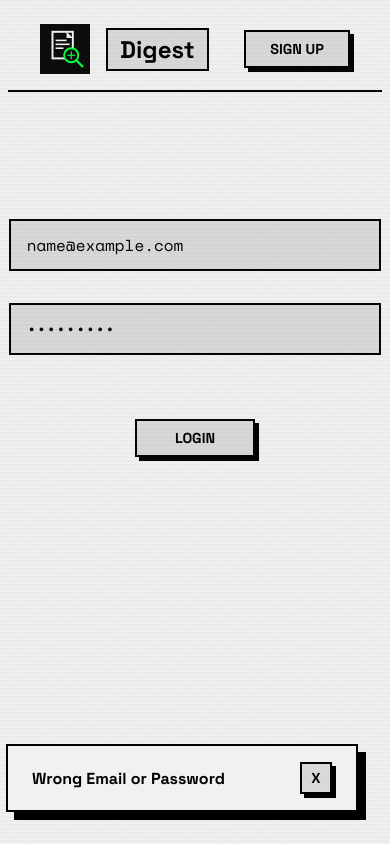
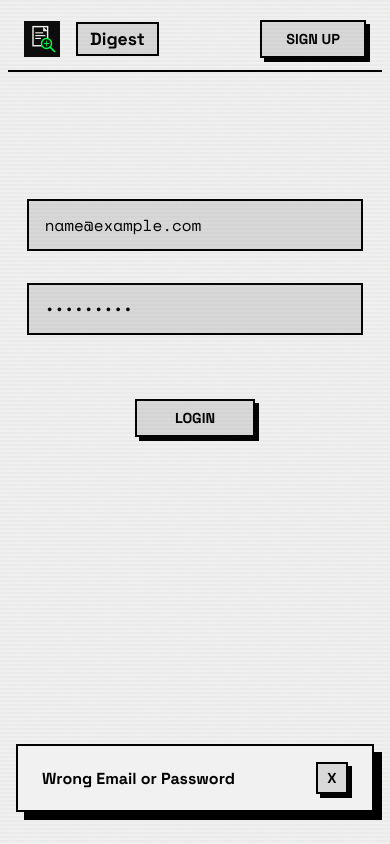
Before and after one commit to SaliqBashir/Digest, a React (Vite) app in the folder frontend/: page / in a window 390 px wide. Both pictures are taken after typing "name@example.com", "Sample123" into the empty fields and a click on the button "LOGIN". Built offline with nearby package versions, Linux system fonts and the light colour scheme; no server answers.

Commit message:
increased responsiveness

```diff
--- a/frontend/src/App.css
+++ b/frontend/src/App.css
@@ -1,3 +1,9 @@
+*,
+*::before,
+*::after {
+  box-sizing: border-box;
+}
+
 :root {
   --font-mono: 'Space Mono';
   --font-sans: 'Space Grotesk';
@@ -666,3 +672,72 @@ body {
     transform: translateY(0);
   }
 }
+
+/* --- Mobile --- */
+@media (max-width: 768px) {
+  .navbar {
+    padding: 0.75rem 1rem;
+  }
+
+  .navbar-heading {
+    font-size: 1.1rem;
+  }
+
+  .navbar-logo {
+    width: 36px;
+    height: 36px;
+  }
+
+  .search-row {
+    flex-direction: column;
+    align-items: stretch;
+    margin: 1.5rem auto;
+  }
+
+  .search-row .search-bar-container,
+  .search-row .controls-box {
+    width: 100%;
+  }
+
+  .controls-box {
+    justify-content: center;
+    flex-wrap: wrap;
+  }
+
+  .file-grid-container {
+    padding: 1rem;
+    margin: 1rem;
+  }
+
+  .file-grid {
+    grid-template-columns: repeat(2, 1fr);
+    gap: 1rem;
+  }
+
+  .btn-logout {
+    margin: 0 1rem 1rem auto;
+  }
+
+  .upload-container {
+    padding: 0 1rem;
+    margin: 1.5rem auto;
+  }
+
+  .auth-form {
+    width: 100%;
+  }
+
+  .list-grid {
+    grid-template-columns: minmax(0, 1fr) 64px 76px 96px 44px;
+    gap: 0.5rem;
+  }
+
+  .toast-container {
+    left: 1rem;
+    right: 1rem;
+  }
+
+  .toast-box {
+    min-width: 0;
+  }
+}
```
